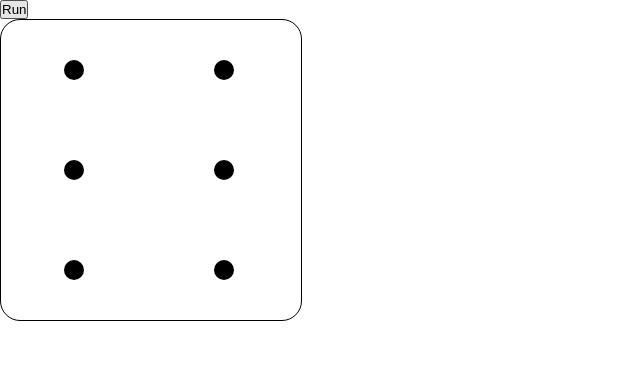
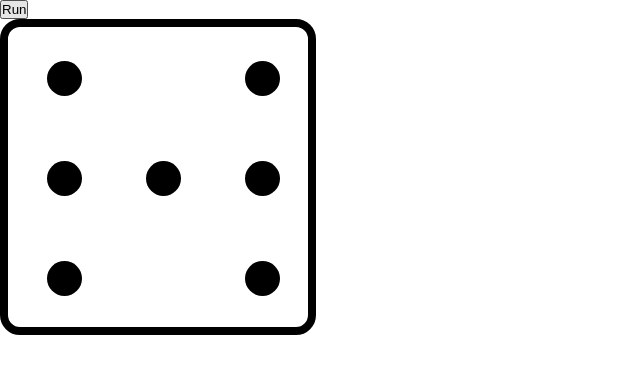
Before and after one commit to AndersDeath/dice-game, a plain HTML site: page index.html in a window 1280 px wide. Shown: the whole page, without its empty margins (0-640 px from the left). Drawn offline with Linux system fonts and the light colour scheme.

Commit message:
add styles for nubmer 1

```diff
--- a/index.html
+++ b/index.html
@@ -10,28 +10,36 @@
 </head>
 <body>
     <button class="run">Run</button>
-
-    <div class="box">
+    <div class="box number-2">
         <div class="column">
             <div class="row">
-                <div class="dot"></div>
+                <div class="dot mod-1-1"></div>
             </div>
             <div class="row">
-                <div class="dot"></div>
+                <div class="dot mod-1-2"></div>
             </div>
             <div class="row">
-                <div class="dot"></div>
+                <div class="dot mod-1-3"></div>
             </div>
         </div>
         <div class="column">
             <div class="row">
-                <div class="dot"></div>
             </div>
             <div class="row">
-                <div class="dot"></div>
+                <div class="dot mod-2-2"></div>
             </div>
             <div class="row">
-                <div class="dot"></div>
+            </div>
+        </div>
+        <div class="column">
+            <div class="row">
+                <div class="dot mod-3-1"></div>
+            </div>
+            <div class="row">
+                <div class="dot mod-3-2"></div>
+            </div>
+            <div class="row">
+                <div class="dot mod-3-3"></div>
             </div>
         </div>
     </div>
--- a/style.css
+++ b/style.css
@@ -10,14 +10,14 @@
     flex-direction: row;
     flex-wrap: wrap;
     border-radius: 20px;
-    border: 1px solid #000;
+    border: 8px solid #000;
 
 }
 
 .column {
     display: flex;
     flex-direction: column;
-    flex:0 1 50%;
+    flex:0 1 33%;
 }
 
 .row {
@@ -26,9 +26,20 @@
 }
 
 .dot {
-    width: 20px;
-    height: 20px;
+    width: 35px;
+    height: 35px;
     border-radius: 20px;
     background: #000;
-    margin: calc(40% - 20px) 0 0 calc(55% - 20px)
+    margin: calc(55% - 20px) 0 0 calc(60% - 20px)
 }
+
+.number-1 .mod-1-1,
+.number-1 .mod-1-2,
+.number-1 .mod-1-3,
+.number-1 .mod-3-1,
+.number-1 .mod-3-2,
+.number-1 .mod-3-3
+
+{
+    display: none;
+}
```
